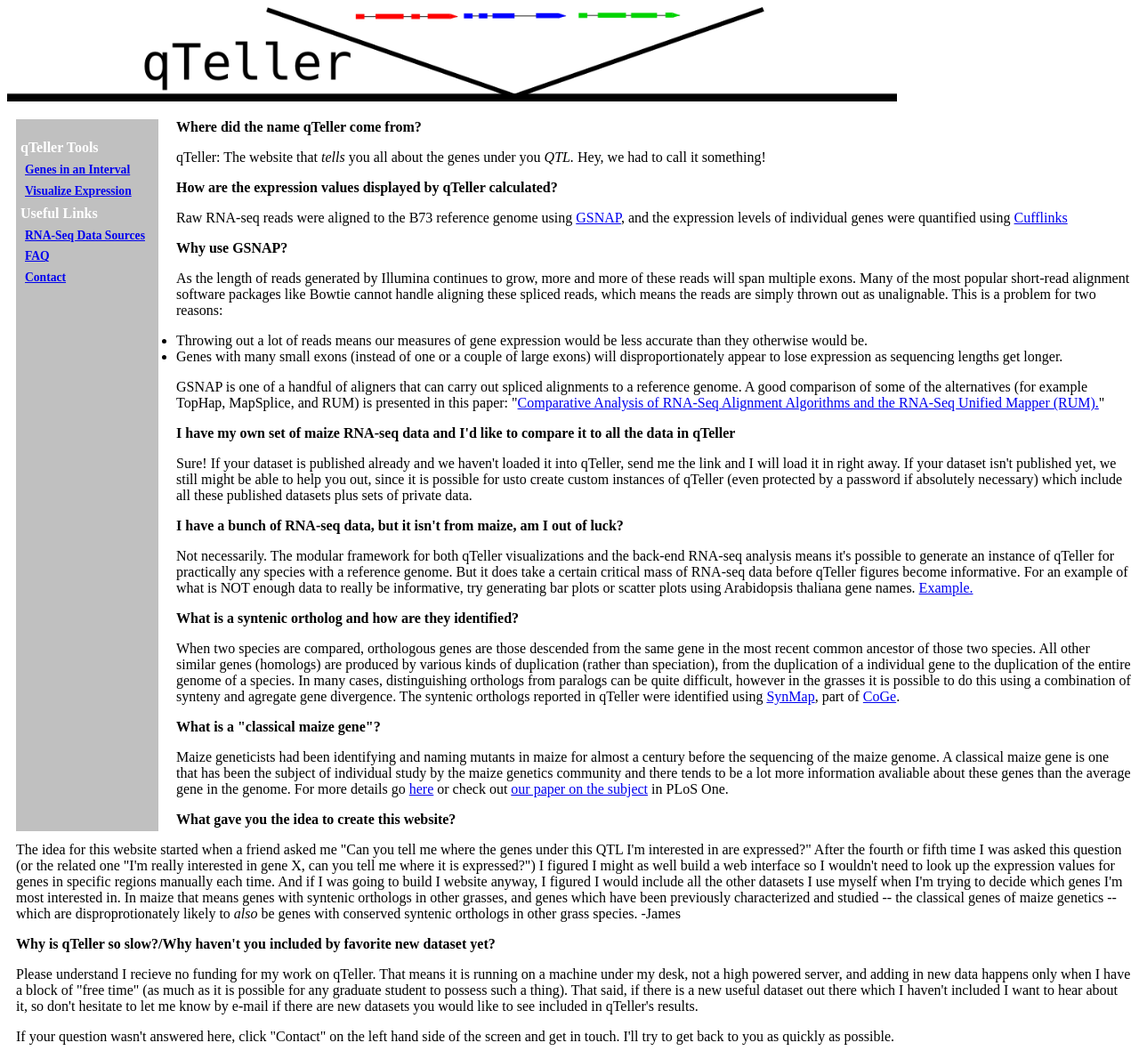
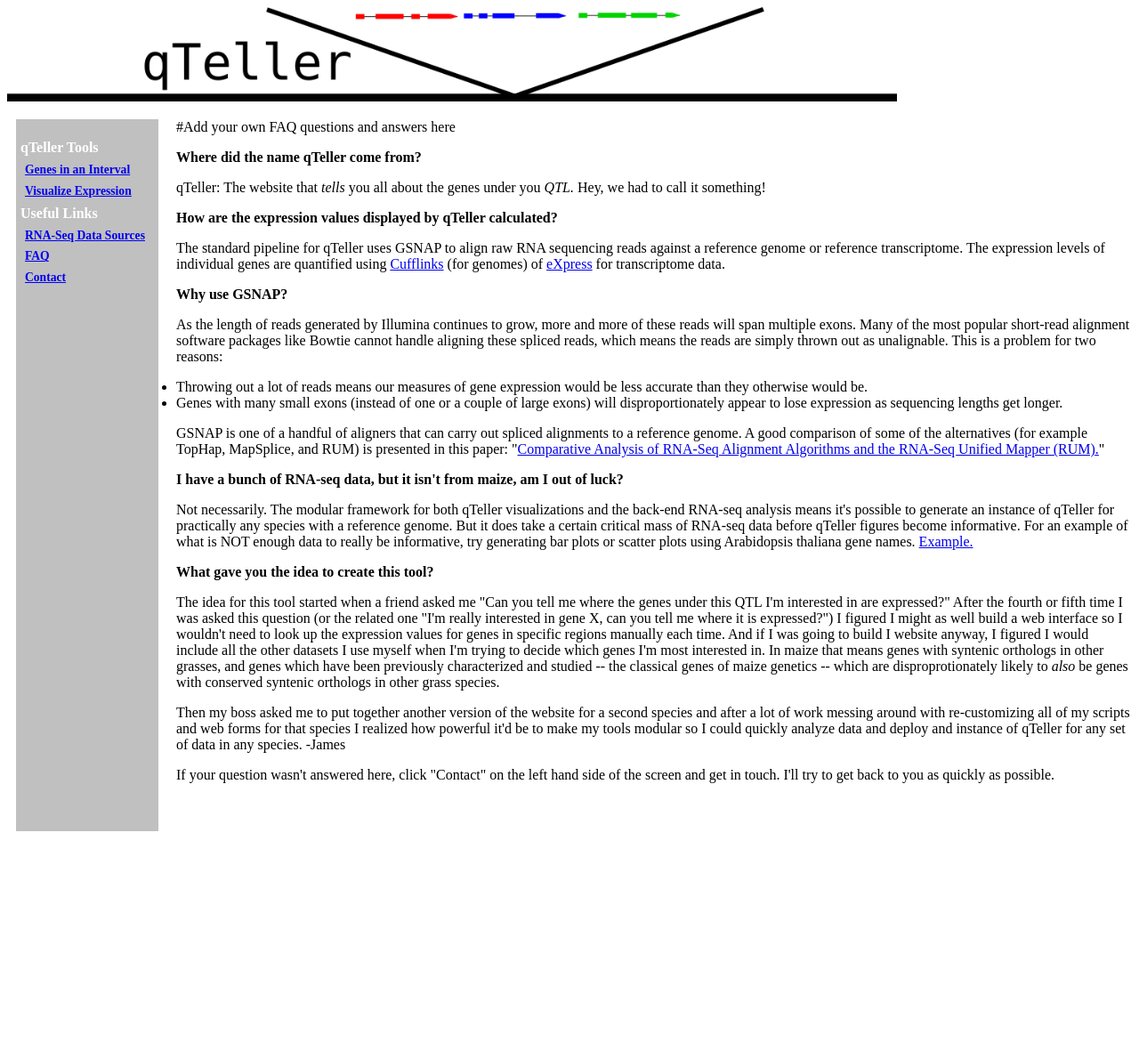
Before and after one commit to jschnable/qTeller, a PHP site: page /faq.php in a window 1280 px wide. Shown: the whole page at 89% size. After the commit the page ends 934 px from the top, so only its background shows below. Run offline with PHP 8.4, Linux system fonts and the light colour scheme.

Commit message:
making FAQ generic

```diff
--- a/web_interface/faq.php
+++ b/web_interface/faq.php
@@ -1,10 +1,12 @@
 <html>
 <body>
-<link rel="stylesheet" type="text/css" media="all" href="/qteller2/css/common.css" />
+<link rel="stylesheet" type="text/css" media="all" href="css/common.css" />
 <div id="mainContainer">
 <?php require('header.html'); ?>
 <div id="pageContents">
 <?php require('navigation.html'); ?>
+
+#Add your own FAQ questions and answers here
 
 <p><b>Where did the name qTeller come from?</b></p>
 
@@ -12,33 +14,20 @@
 
 <p><b>How are the expression values displayed by qTeller calculated?</b></p>
 
-<p>Raw RNA-seq reads were aligned to the B73 reference genome using <a href="http://research-pub.gene.com/gmap/">GSNAP</a>, and the expression levels of individual genes were quantified using <a href="http://cufflinks.cbcb.umd.edu/">Cufflinks</a></p>
+<p>The standard pipeline for qTeller uses GSNAP to align raw RNA sequencing reads against a reference genome or reference transcriptome. The expression levels of individual genes are quantified using <a href="http://cufflinks.cbcb.umd.edu/">Cufflinks</a> (for genomes) of <a href="http://bio.math.berkeley.edu/eXpress/overview.html">eXpress</a> for transcriptome data.</p>
 
 <p><b>Why use GSNAP?</b></p>
 
 <p>As the length of reads generated by Illumina continues to grow, more and more of these reads will span multiple exons. Many of the most popular short-read alignment software packages like Bowtie cannot handle aligning these spliced reads, which means the reads are simply thrown out as unalignable. This is a problem for two reasons: <ul><li>Throwing out a lot of reads means our measures of gene expression would be less accurate than they otherwise would be.</li><li>Genes with many small exons (instead of one or a couple of large exons) will disproportionately appear to lose expression as sequencing lengths get longer.</li></ul>
 GSNAP is one of a handful of aligners that can carry out spliced alignments to a reference genome. A good comparison of some of the alternatives (for example TopHap, MapSplice, and RUM) is presented in this paper: "<a href="http://bioinformatics.oxfordjournals.org/content/early/2011/07/19/bioinformatics.btr427">Comparative Analysis of RNA-Seq Alignment Algorithms and the RNA-Seq Unified Mapper (RUM).</a>"</p>
 
-<p><b>I have my own set of maize RNA-seq data and I'd like to compare it to all the data in qTeller</b></p>
-
-<p>Sure! If your dataset is published already and we haven't loaded it into qTeller, send me the link and I will load it in right away. If your dataset isn't published yet, we still might be able to help you out, since it is possible for usto create custom instances of qTeller (even protected by a password if absolutely necessary) which include all these published datasets plus sets of private data.</p>
-
 <p><b>I have a bunch of RNA-seq data, but it isn't from maize, am I out of luck?</b></p>
 
 <p>Not necessarily. The modular framework for both qTeller visualizations and the back-end RNA-seq analysis means it's possible to generate an instance of qTeller for practically any species with a reference genome. But it does take a certain critical mass of RNA-seq data before qTeller figures become informative. For an example of what is NOT enough data to really be informative, try generating bar plots or scatter plots using Arabidopsis thaliana gene names. <a href="http://qteller.com/qteller2/bar_chart.php?name=AT1G01010">Example.</a></p>
 
-<p><b>What is a syntenic ortholog and how are they identified?</b></p>
-
-<p>When two species are compared, orthologous genes are those descended from the same gene in the most recent common ancestor of those two species. All other similar genes (homologs) are produced by various kinds of duplication (rather than speciation), from the duplication of a individual gene to the duplication of the entire genome of a species. In many cases, distinguishing orthologs from paralogs can be quite difficult, however in the grasses it is possible to do this using a combination of synteny and agregate gene divergence. The syntenic orthologs reported in qTeller were identified using <a href="http://genomevolution.org/CoGe/SynMap.pl">SynMap</a>, part of <a href="http://genomevolution.org/CoGe/">CoGe</a>.</p>
-
-<p><b>What is a "classical maize gene"?</b></p>
-
-<p>Maize geneticists had been identifying and naming mutants in maize for almost a century before the sequencing of the maize genome. A classical maize gene is one that has been the subject of individual study by the maize genetics community and there tends to be a lot more information avaliable about these genes than the average gene in the genome. For more details go <a href="http://synteny.cnr.berkeley.edu/wiki/index.php/Classical_Maize_Genes">here</a> or check out <a href="http://dx.doi.org/10.1371/journal.pone.0017855">our paper on the subject</a> in PLoS One.</p>
-
-<p><b>What gave you the idea to create this website?</b></p>
-<p>The idea for this website started when a friend asked me "Can you tell me where the genes under this QTL I'm interested in are expressed?" After the fourth or fifth time I was asked this question (or the related one "I'm really interested in gene X, can you tell me where it is expressed?") I figured I might as well build a web interface so I wouldn't need to look up the expression values for genes in specific regions manually each time. And if I was going to build I website anyway, I figured I would include all the other datasets I use myself when I'm trying to decide which genes I'm most interested in. In maize that means genes with syntenic orthologs in other grasses, and genes which have been previously characterized and studied -- the classical genes of maize genetics -- which are disproprotionately likely to <i>also</i> be genes with conserved syntenic orthologs in other grass species. -James</p>
-<p><b>Why is qTeller so slow?/Why haven't you included by favorite new dataset yet?</p></b>
-<p>Please understand I recieve no funding for my work on qTeller. That means it is running on a machine under my desk, not a high powered server, and adding in new data happens only when I have a block of "free time" (as much as it is possible for any graduate student to possess such a thing). That said, if there is a new useful dataset out there which I haven't included I want to hear about it, so don't hesitate to let me know by e-mail if there are new datasets you would like to see included in qTeller's results.</p>
+<p><b>What gave you the idea to create this tool?</b></p>
+<p>The idea for this tool started when a friend asked me "Can you tell me where the genes under this QTL I'm interested in are expressed?" After the fourth or fifth time I was asked this question (or the related one "I'm really interested in gene X, can you tell me where it is expressed?") I figured I might as well build a web interface so I wouldn't need to look up the expression values for genes in specific regions manually each time. And if I was going to build I website anyway, I figured I would include all the other datasets I use myself when I'm trying to decide which genes I'm most interested in. In maize that means genes with syntenic orthologs in other grasses, and genes which have been previously characterized and studied -- the classical genes of maize genetics -- which are disproprotionately likely to <i>also</i> be genes with conserved syntenic orthologs in other grass species. </p>
+<p>Then my boss asked me to put together another version of the website for a second species and after a lot of work messing around with re-customizing all of my scripts and web forms for that species I realized how powerful it'd be to make my tools modular so I could quickly analyze data and deploy and instance of qTeller for any set of data in any species. -James</p>
 
 <p>If your question wasn't answered here, click "Contact" on the left hand side of the screen and get in touch. I'll try to get back to you as quickly as possible.</p>
 </div>
```
